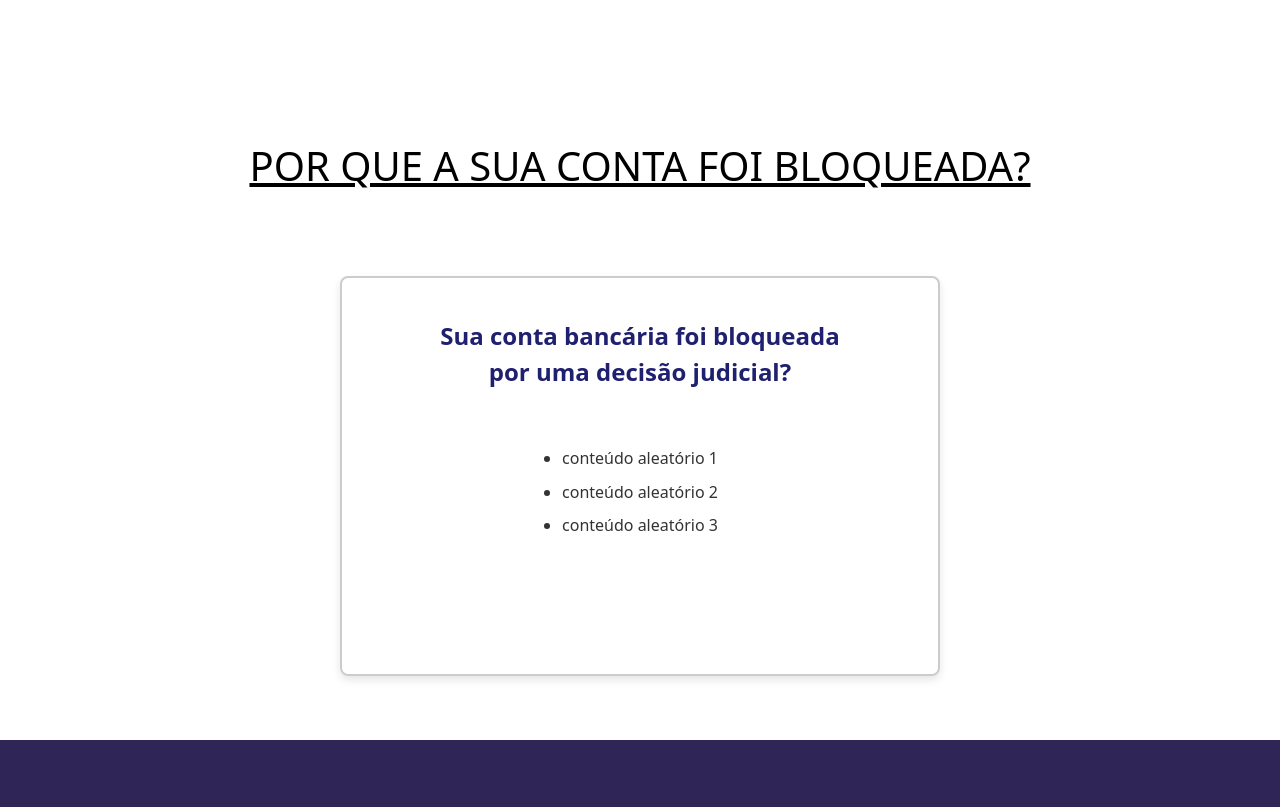
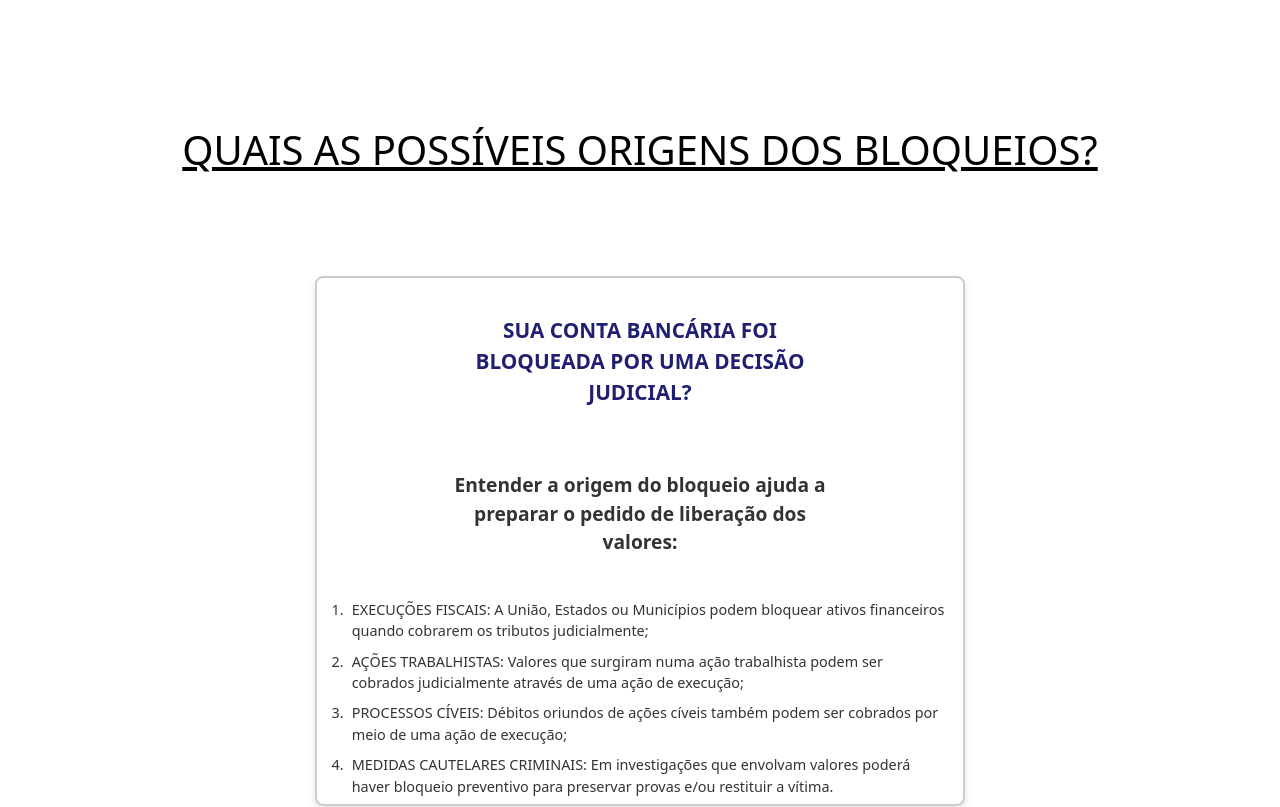
Before and after one commit to Ikejiri-1/pagina-advogados-next, a Next.js app: page / in a window 1280 px wide. Shown: the part 1220-2027 px from the top of the page. Built offline with nearby package versions, Linux system fonts and the light colour scheme.

Commit message:
origens dos bloqueios

```diff
--- a/src/app/page.tsx
+++ b/src/app/page.tsx
@@ -3,8 +3,9 @@
 import "./page.css";
 import { MainImage } from "@/components/MainImage/MainImage";
 import img from "../assets/wpaper.webp";
-import { BlockAccQuestion } from "@/components/BlockAccQuestion";
+
 import { HelpContent } from "@/components/HelpContent";
+import { BlockOriginsQuestions } from "@/components/BlockOriginsQuestion";
 
 export default function Home() {
   return (
@@ -27,7 +28,7 @@ export default function Home() {
         <HelpContent />
       </div>
       <div>
-        <BlockAccQuestion />
+        <BlockOriginsQuestions />
       </div>
     </section>
   );
--- a/src/components/BlockAccQuestion/index.tsx
+++ /dev/null
@@ -1,19 +0,0 @@
-import { Card } from "../Card";
-
-export const BlockAccQuestion = () => {
-  return (
-    <>
-      <div>
-        <h3 className="title">POR QUE A SUA CONTA FOI BLOQUEADA?</h3>
-        <Card
-          title="Sua conta bancária foi bloqueada por uma decisão judicial?"
-          content={[
-            "conteúdo aleatório 1",
-            "conteúdo aleatório 2",
-            "conteúdo aleatório 3",
-          ]}
-        />
-      </div>
-    </>
-  );
-};
--- /dev/null
+++ b/src/components/BlockOriginsQuestion/blockorigins.css
@@ -0,0 +1,52 @@
+.block-origins {
+  display: flex;
+  flex-direction: column;
+  align-items: center;
+  gap: 2em;
+  margin: 4em auto;
+}
+
+/* TÍTULO */
+.block-title {
+  font-size: 2.5em;
+  text-align: center;
+  text-decoration: underline;
+  opacity: 0;
+  transform: translateY(30px);
+}
+
+.block-title.animate {
+  animation: fadeUp 0.8s ease-out forwards;
+}
+
+/* CARD */
+.card-wrapper {
+  opacity: 0;
+  transform: translateX(-50px);
+}
+
+.card-wrapper.animate {
+  animation: fadeFromLeft 0.9s ease-out forwards;
+}
+
+@keyframes fadeUp {
+  from {
+    opacity: 0;
+    transform: translateY(30px);
+  }
+  to {
+    opacity: 1;
+    transform: translateY(0);
+  }
+}
+
+@keyframes fadeFromLeft {
+  from {
+    opacity: 0;
+    transform: translateX(-50px);
+  }
+  to {
+    opacity: 1;
+    transform: translateX(0);
+  }
+}
--- /dev/null
+++ b/src/components/BlockOriginsQuestion/index.tsx
@@ -0,0 +1,49 @@
+"use client";
+
+import { Card } from "../Card";
+import "./blockorigins.css";
+import { useEffect, useRef } from "react";
+
+export const BlockOriginsQuestions = () => {
+  const blockTitleRef = useRef<HTMLHeadingElement>(null);
+  const cardRef = useRef<HTMLDivElement>(null);
+
+  useEffect(() => {
+    const observer = new IntersectionObserver(
+      (entries) => {
+        entries.forEach((entry) => {
+          if (entry.isIntersecting) {
+            entry.target.classList.add("animate");
+          }
+        });
+      },
+      { threshold: 0.5 }
+    );
+
+    if (blockTitleRef.current) observer.observe(blockTitleRef.current);
+    if (cardRef.current) observer.observe(cardRef.current);
+
+    return () => observer.disconnect();
+  }, []);
+
+  return (
+    <section className="block-origins">
+      <h3 className="block-title" ref={blockTitleRef}>
+        QUAIS AS POSSÍVEIS ORIGENS DOS BLOQUEIOS?
+      </h3>
+
+      <div ref={cardRef} className="card-wrapper">
+        <Card
+          title="Sua conta bancária foi bloqueada por uma decisão judicial?"
+          subtitle="Entender a origem do bloqueio ajuda a preparar o pedido de liberação dos valores:"
+          content={[
+            "EXECUÇÕES FISCAIS: A União, Estados ou Municípios podem bloquear ativos financeiros quando cobrarem os tributos judicialmente;",
+            "AÇÕES TRABALHISTAS: Valores que surgiram numa ação trabalhista podem ser cobrados judicialmente através de uma ação de execução;",
+            "PROCESSOS CÍVEIS: Débitos oriundos de ações cíveis também podem ser cobrados por meio de uma ação de execução;",
+            "MEDIDAS CAUTELARES CRIMINAIS: Em investigações que envolvam valores poderá haver bloqueio preventivo para preservar provas e/ou restituir a vítima.",
+          ]}
+        />
+      </div>
+    </section>
+  );
+};
--- a/src/components/Card/card.css
+++ b/src/components/Card/card.css
@@ -5,8 +5,8 @@
   border: 2px solid #ccc;
   border-radius: 0.5em;
   box-shadow: 0 4px 8px rgba(0, 0, 0, 0.1);
-  max-width: 600px;
-  height: 400px;
+  max-width: 650px;
+  height: 530px;
   display: flex;
   flex-direction: column;
   align-items: center;
@@ -14,17 +14,30 @@
 }
 
 .card-title {
-  font-size: 1.5em;
+  font-size: 1.3em;
   margin: 1em 0;
   width: 400px;
   font-weight: bold;
   text-align: center;
   color: #1f2070;
+  text-transform: uppercase;
+}
+.card-subtitle {
+  font-size: 1.2em;
+  margin: 0.5em 0;
+  width: 400px;
+  font-weight: 600;
+  text-align: center;
+  color: #333;
+  font-weight: 600;
 }
 
 .card-content {
-  list-style-type: disc;
-  text-align: left;
+  font-size: 0.9em;
+  font-weight: 500;
+  list-style-type: decimal;
   color: #333;
+  padding-left: 0.3em;
   margin-bottom: 0.6em;
+  margin-left: 1em;
 }
--- a/src/components/Card/index.tsx
+++ b/src/components/Card/index.tsx
@@ -2,17 +2,24 @@ import "./card.css";
 
 interface CardProps {
   title?: string;
+  subtitle?: string;
   content?: string[];
   uniqueContent?: string;
 }
 
-export const Card = ({ title, content, uniqueContent }: CardProps) => {
+export const Card = ({
+  title,
+  subtitle,
+  content,
+  uniqueContent,
+}: CardProps) => {
   return (
     <>
       <div>
         {title && (
           <div className="card-with-title">
             <h2 className="card-title">{title}</h2>
+            <h3 className="card-subtitle">{subtitle}</h3>
             <ul>
               {content &&
                 content.map((c, index) => (
--- a/src/components/Header/Header.css
+++ b/src/components/Header/Header.css
@@ -14,14 +14,14 @@
   left: 0;
   width: 100%;
   z-index: 10;
-  height: 35vh;
+  height: 20vh;
   background: rgba(255, 255, 255, 0.15);
   backdrop-filter: blur(10px);
   -webkit-backdrop-filter: blur(10px);
 }
 .logo {
-  width: 140px;
-  height: 140px;
+  width: 100px;
+  height: 100px;
 }
 .links-list {
   display: flex;
```
